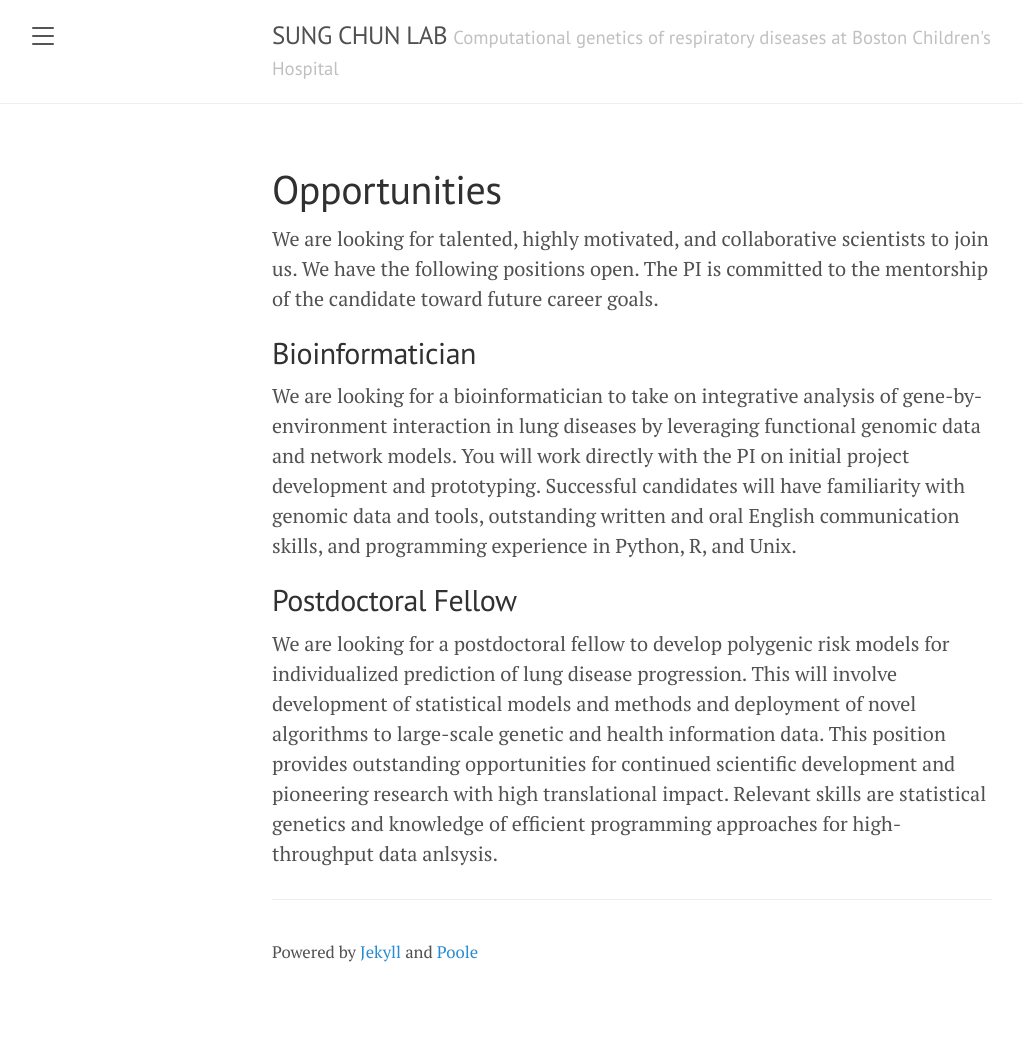
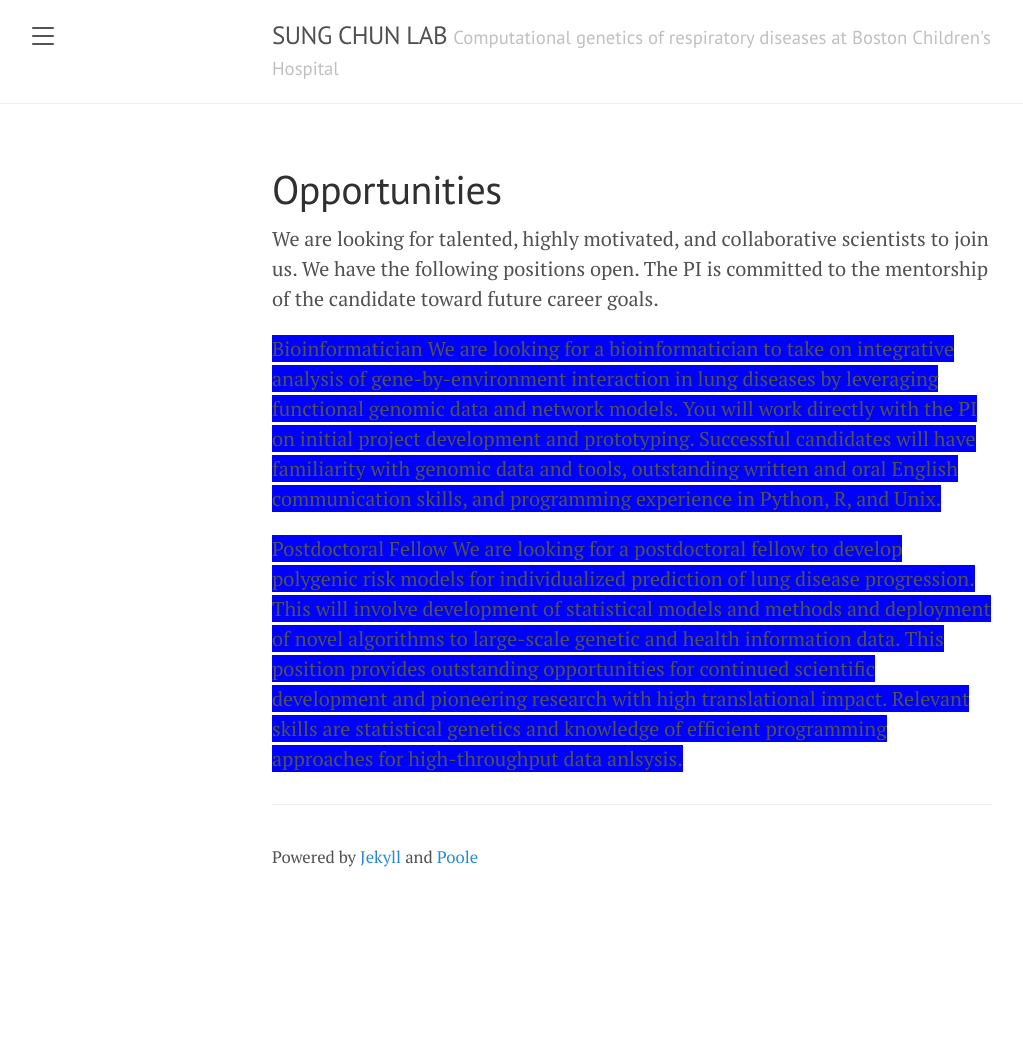
Before and after one commit to sgchun/sungchunlab, a Jekyll site: the page built from 5opportunities.md, in a window 1280 px wide. Shown: the whole page, without its empty margins (8-1031 px from the left). Built offline with Jekyll 4.4.1, drawn with Linux system fonts in a browser that asks for light colours; after the commit the page ends 950 px from its top, so only the background shows below that.

```diff
--- a/5opportunities.md
+++ b/5opportunities.md
@@ -5,11 +5,15 @@ title: Opportunities
 
 We are looking for talented, highly motivated, and collaborative scientists to join us. We have the following positions open. The PI is committed to the mentorship of the candidate toward future career goals.
 
-## Bioinformatician
+<span style="background-color:blue">
+Bioinformatician
 We are looking for a  bioinformatician to take on integrative analysis of gene-by-environment interaction in lung diseases by leveraging functional genomic data and network models. You will work directly with the PI on initial project development and prototyping. Successful candidates will have familiarity with genomic data and tools, outstanding written and oral English communication skills, and programming experience in Python, R, and Unix.
+</span>
 
-## Postdoctoral Fellow
+<span style="background-color:blue">
+Postdoctoral Fellow
 We are looking for a postdoctoral fellow to develop polygenic risk models for individualized prediction of lung disease progression. This will involve development of statistical models and methods and deployment of novel algorithms to large-scale genetic and health information data. This position provides outstanding opportunities for continued scientific development and pioneering research with high translational impact. Relevant skills are statistical genetics and knowledge of efficient programming approaches for high-throughput data anlsysis.
+</span>
 
 ---
 <sub>Powered by [Jekyll](https://github.com/mojombo/jekyll) and [Poole](http://getpoole.com)</sub>
```
Also changed, not shown: 1people.md (+2 -2 lines), 6contact.md (+1 -1 lines), assets/images/BCH-longwood-map.jpg (deleted).
